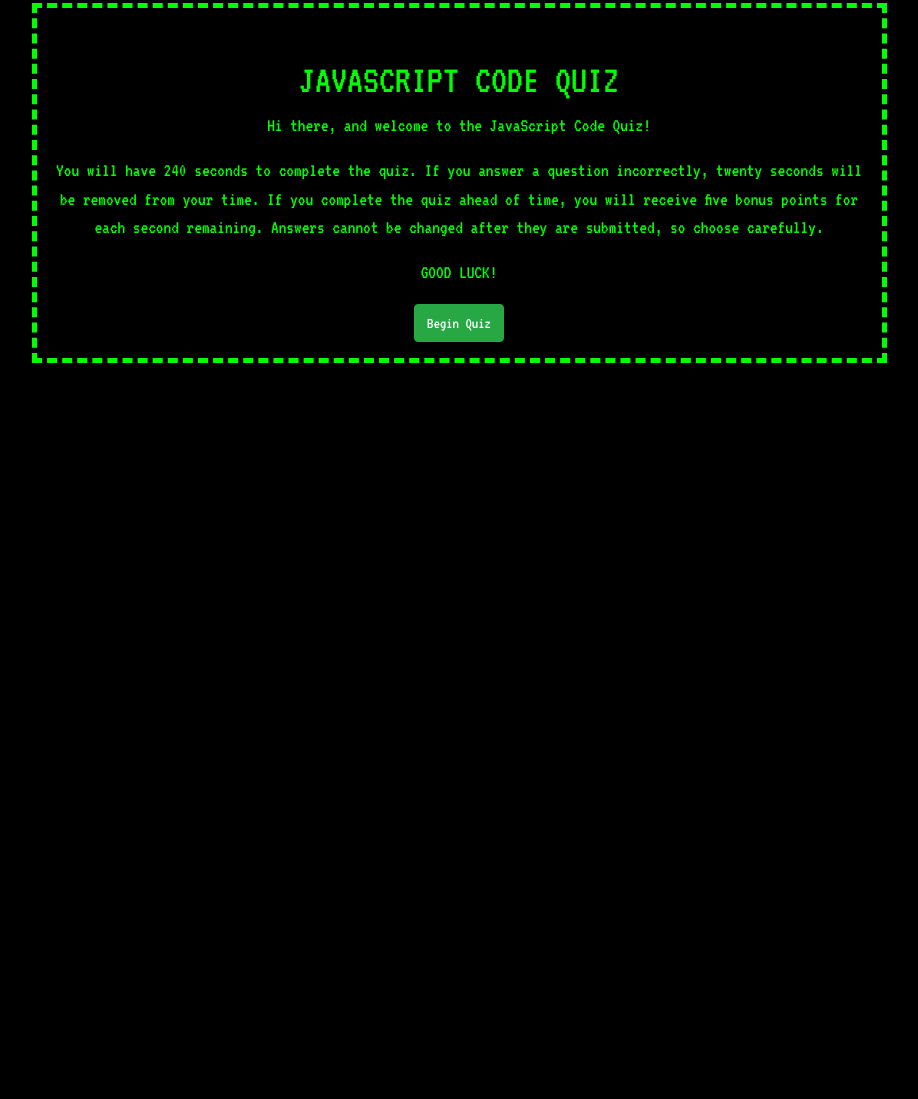
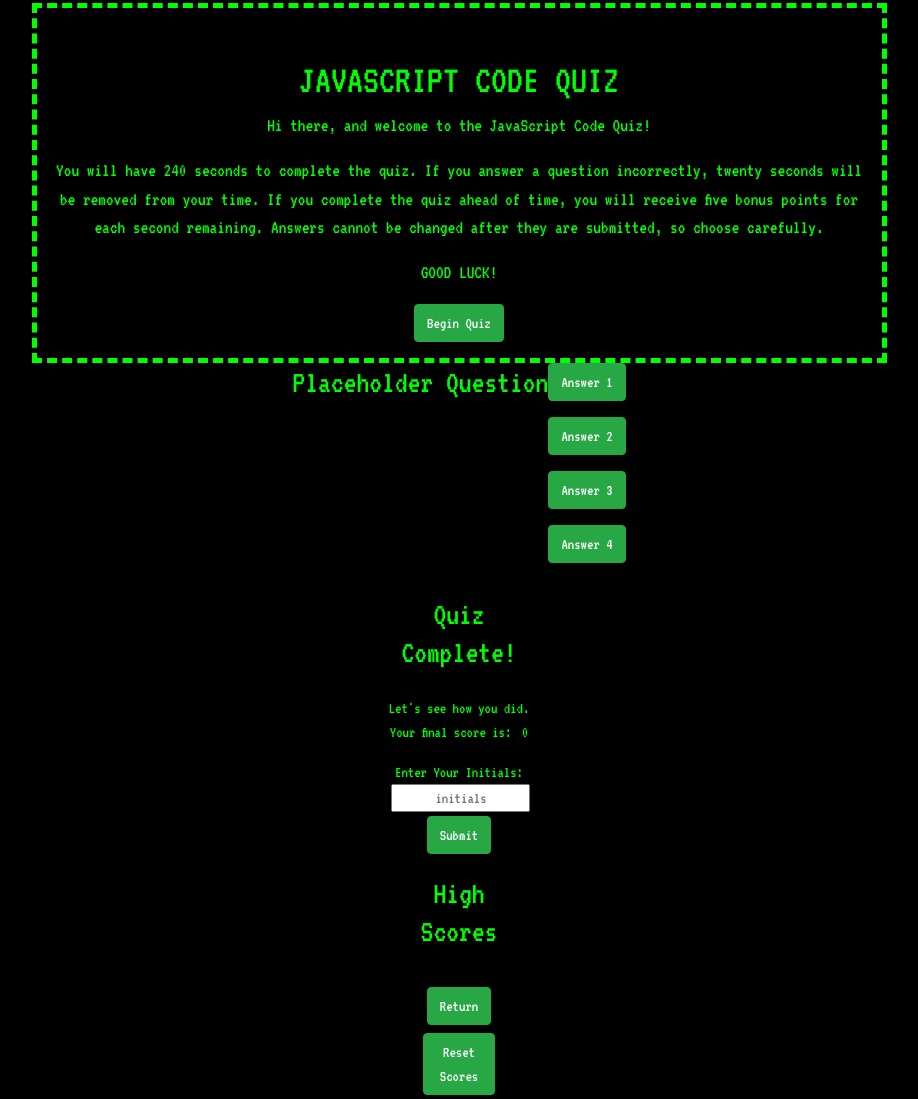
Before and after one commit to TennCreekBridges/JavaScript-Code-Quiz, a plain HTML site: page index.html in a window 1280 px wide. Shown: the part 111-1210 px from the top of the page, without its empty margins (181-1099 px from the left). Before the commit the page ends 800 px from the top, so only its background shows below. Drawn offline with nearby package versions, Linux system fonts and the light colour scheme.

Commit message:
finish HTML structure

```diff
--- a/assets/style.css
+++ b/assets/style.css
@@ -46,3 +46,7 @@ H2 {
 button:hover {
     background-color: white;
 }
+
+ul {
+    list-style: none;
+}
--- a/index.html
+++ b/index.html
@@ -32,8 +32,10 @@
             </div>
         </div>
     </header>
+
 <!-- main body -->
 <div class="container">
+    <section id="welcome">
     <div class="row justify-content-center">
         <div class="col-12 col-md-9" id="welcome-box">
             <h1 class="d-flex justify-content-center text-center"> JAVASCRIPT CODE QUIZ</h1>
@@ -44,9 +46,49 @@
             <button id="start" type="button" class="btn btn-success mx-auto d-block">Begin Quiz</button>
         </div>
     </div>
-</div>
+    </section>
 
+<!-- questions & answers section -->
+    <section id="questions">
+        <div class="row justify-content-center">
+            <h2 id="question">Placeholder Question</h2>
+            <ul class="px-0 py-0 nobullets">
+                <li class="mb-3"><button id="answer1" value="0" type="button" class="btn btn-success ansBtn">Answer 1</button></li>
+                <li class="mb-3"><button id="answer2" value="1" type="button" class="btn btn-success ansBtn">Answer 2</button></li>
+                <li class="mb-3"><button id="answer3" value="2" type="button" class="btn btn-success ansBtn">Answer 3</button></li>
+                <li class="mb-3"><button id="answer4" value="3" type="button" class="btn btn-success ansBtn">Answer 4</button></li>
+            </ul>
+            <div id="valid">
+                <hr/>
+                <!--- js pushes whether response is right or wrong -->
+            </div>
+        </div>
+    </div>
+    </section>
 
+    <!-- final score and initials input -->
+    <section id="final">
+        <div class="row justify-content-center">
+            <div class="col-6">
+                <h2>Quiz Complete!</h2>
+                <p>Let's see how you did. Your final score is: <span id="score" class="pl-1">0</span></p>
+                <p>Enter Your Initials: <span class="ml-1"><input placeholder="initials" id="initials" /></span>
+                <button id="submit-score" class="btn btn-success mx-1 my-1 d-inline-block">Submit</button></p>
+            </div>
+        </div>
+    </section>
+
+    <!-- high score section -->
+    <section id="highscores">
+        <div class="row justify-content-center">
+            <div class="col-6">
+                <h2>High Scores</h2>
+                <ol id="score-list"></ol>
+                <button id="return" class="btn btn-success d-inline-block mx-1 my-1">Return</button>
+                <button id="resetscores" class="btn btn-success mx-1 my-1 d-inline-block">Reset Scores</button>
+            </div>
+        </div>
+    </section>
 
 <script type="text/Javascript" src="assets/js/script.js"></script>
 </body>
```
